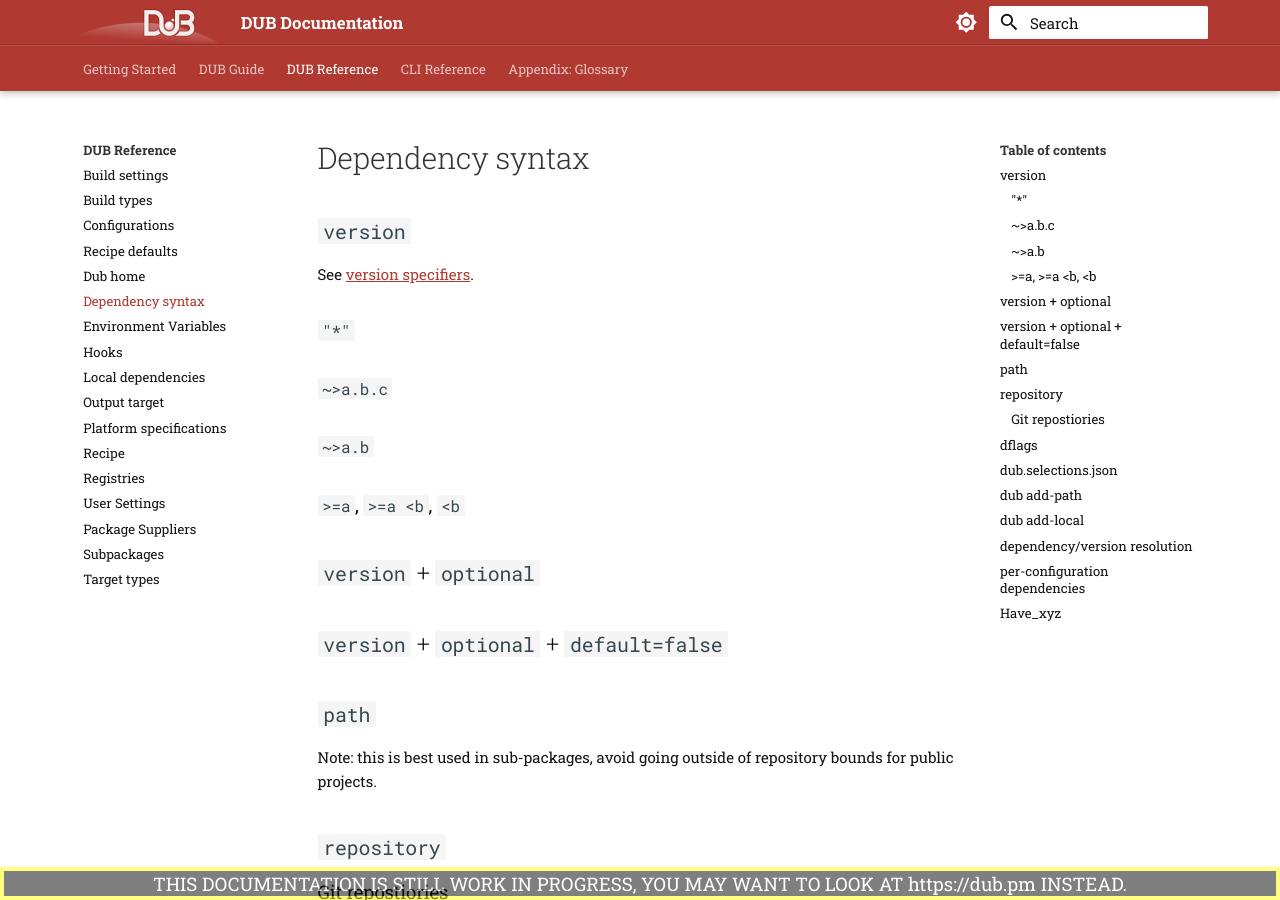
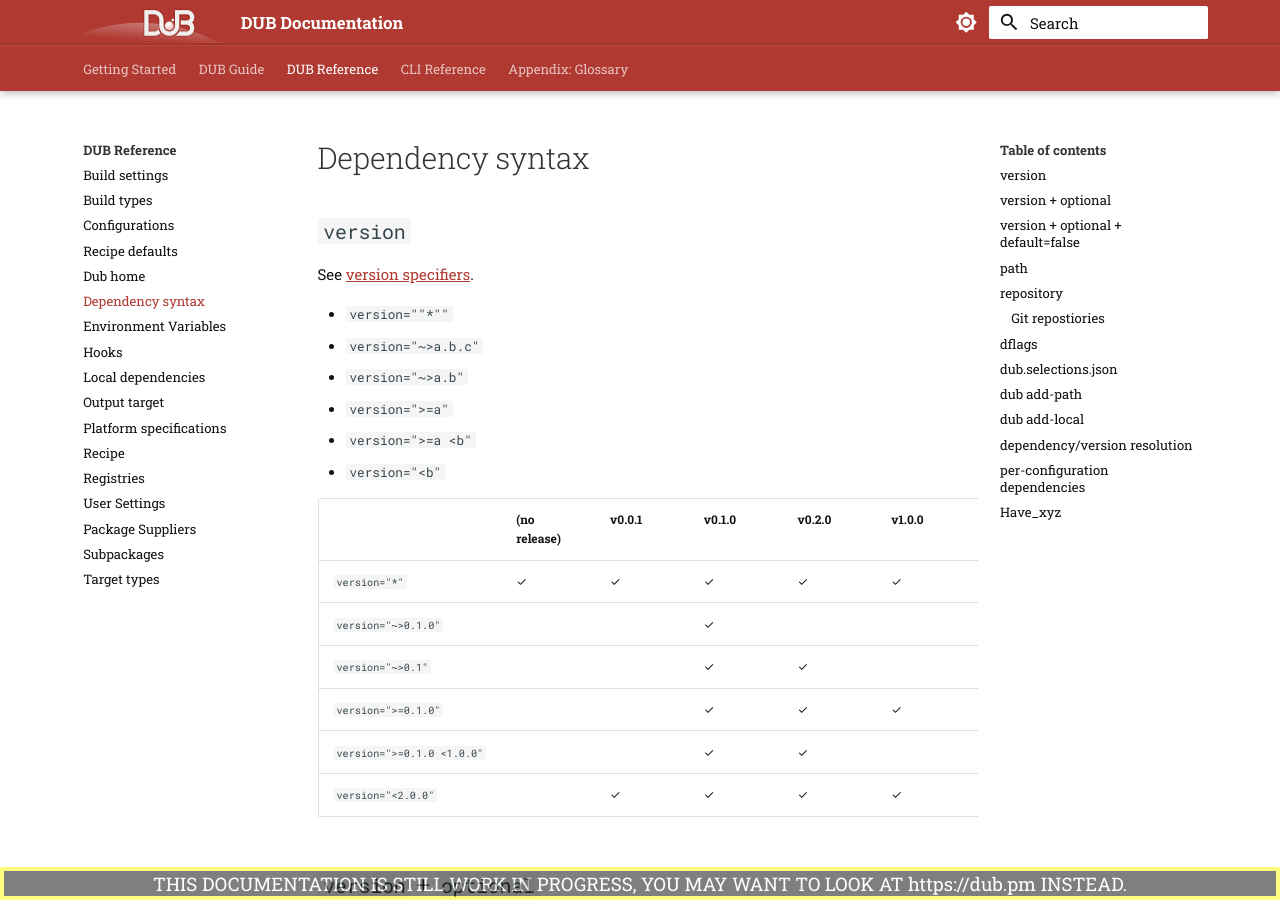
Before and after one commit to WebFreak001/dub-docs-v2, an MkDocs documentation site: the page built from docs/dub-reference/dependencies.md, in a window 1280 px wide and 900 px high. Built offline with MkDocs 1.6.1 and Material for MkDocs 9.7.7, drawn with Linux system fonts in a browser that asks for light colours; comment, search, counter and statistics services are not loaded.

Commit message:
Add table for version specifiers, change subheadings to list

```diff
--- a/docs/dub-reference/dependencies.md
+++ b/docs/dub-reference/dependencies.md
@@ -4,10 +4,21 @@
 
 See [version specifiers](./build_settings#version-specifiers).
 
-### `"*"`
-### `~>a.b.c`
-### `~>a.b`
-### `>=a`, `>=a <b`, `<b`
+* `version=""*""`
+* `version="~>a.b.c"`
+* `version="~>a.b"`
+* `version=">=a"`
+* `version=">=a <b"`
+* `version="<b"`
+
+|                            | (no release) | v0.0.1 | v0.1.0 | v0.2.0 | v1.0.0 | v2.0.0 |
+|----------------------------|--------------|--------|--------|--------|--------|--------|
+| `version="*"`              | ✓            | ✓      | ✓      | ✓      | ✓      | ✓      |
+| `version="~>0.1.0"`        |              |        | ✓      |        |        |        |
+| `version="~>0.1"`          |              |        | ✓      | ✓      |        |        |
+| `version=">=0.1.0"`        |              |        | ✓      | ✓      | ✓      | ✓      |
+| `version=">=0.1.0 <1.0.0"` |              |        | ✓      | ✓      |        |        |
+| `version="<2.0.0"`         |              | ✓      | ✓      | ✓      | ✓      |        |
 
 ## `version` + `optional`
 ## `version` + `optional` + `default=false`
```
